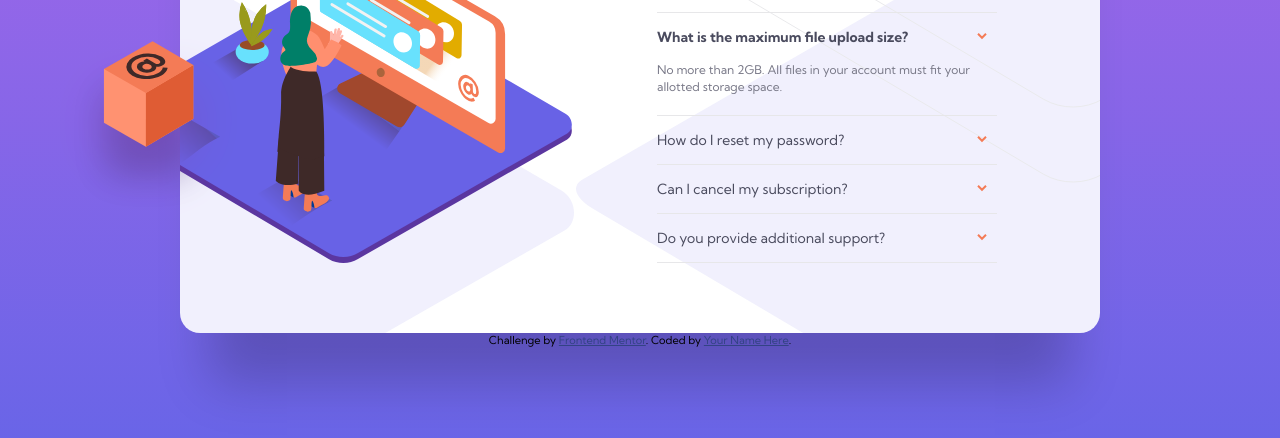
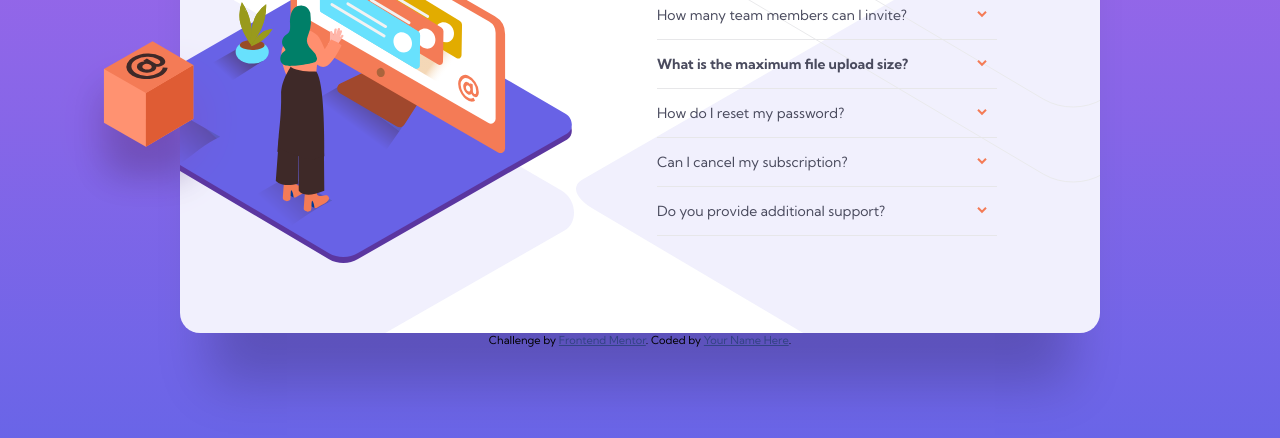
Before and after one commit to POLEC4T/challenge-5-faq_accordion_card_main, a plain HTML site: page index.html in a window 1280 px wide. Shown: the part 310-748 px from the top of the page. Drawn offline with Linux system fonts and the light colour scheme.

Commit message:
Update index.html

```diff
--- a/index.html
+++ b/index.html
@@ -6,6 +6,8 @@
 
   <link rel="icon" type="image/png" sizes="32x32" href="./images/favicon-32x32.png">
   <link rel="stylesheet" href="./css/index-style.css">
+
+  <script src="./js/index-js.js" type="module"></script>
 
   <title>Frontend Mentor | FAQ Accordion Card</title>
 
@@ -43,7 +45,7 @@
             </h2>
             <img src="./images/icon-arrow-down.svg" alt="arrow">
           </div>
-          <p>
+          <p class="hidden-text">
             No more than 2GB. All files in your account must fit your allotted storage space.</p>
         </li>
 
```
